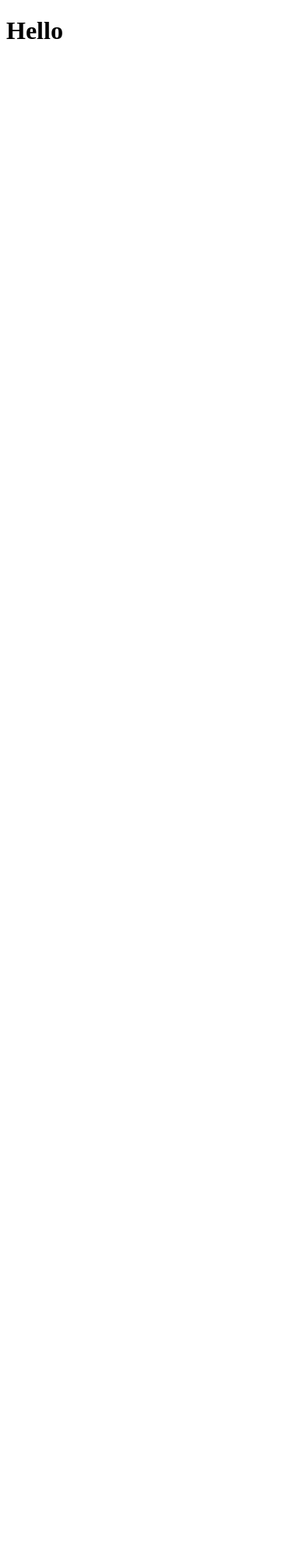
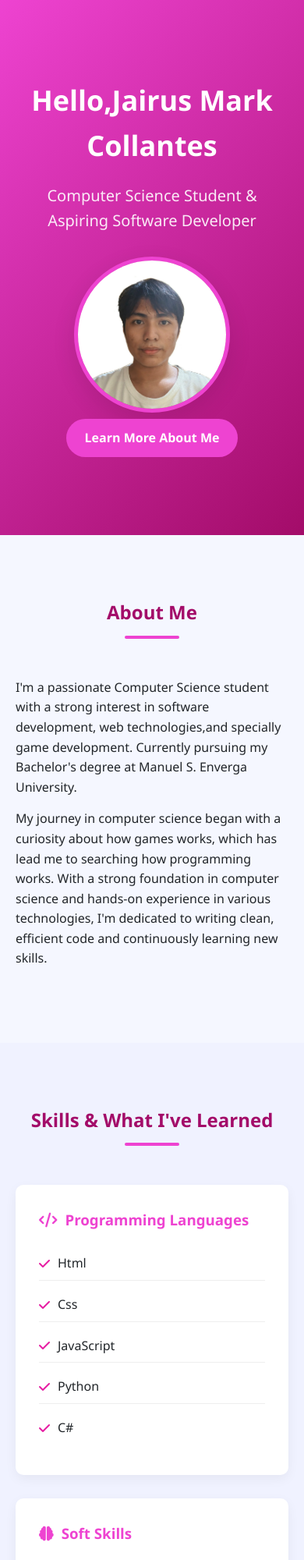
Before and after one commit to JairusCollantes/jairuscollantes.github.io, a plain HTML site: page index.html in a window 390 px wide. Shown: the top 2000 px of the page at 78% size. Before the commit the page ends 844 px from the top, so only its background shows below. Drawn offline with Linux system fonts and the light colour scheme.

Commit message:
send help

```diff
--- a/index.html
+++ b/index.html
@@ -1,10 +1,119 @@
 <!DOCTYPE html>
+<html lang="en">
 <head>
+    <meta charset="UTF-8">
+    <meta name="viewport" content="width=device-width, initial-scale=1.0">
+    <link rel="stylesheet" href="style.css">
     <title>Jairus Mark C. Collantes</title>
-    <link rel="stylesheet" href="style.css">
+    <link rel="stylesheet" href="https://cdnjs.cloudflare.com/ajax/libs/font-awesome/6.4.0/css/all.min.css">
     <link rel="shortcut icon" href="favicon.ico" type="image/x-icon">
-    <meta name="description" content="Jairus Mark Collantes Github about me Page">
+    <meta name="description" content="Here we go again with another portfolio huhu though i go with more professional style this time gahdamn will sir chua ever gonna read this shit ?? o well ">
 </head>
 <body>
-    <h1>Hello</h1>
+    <header>
+        <div class="container">
+            <div class="hero-content">
+                <h1>Hello,Jairus Mark Collantes</h1>
+                <p>Computer Science Student & Aspiring Software Developer</p>
+                <div class="about-image">
+                    <img src="profile.jfif" alt="Profile Picture" class="profile-img">
+                </div>
+                <a href="#about" class="btn">Learn More About Me</a>
+            </div>
+        </div>
+    </header>
+    <section id="about">
+        <div class="container">
+            <h2 class="section-title">About Me</h2>
+            <div class="about-content">
+                <div class="about-text">
+                    <p>I'm a passionate Computer Science student with a strong interest in software development, web technologies,and specially game development. Currently pursuing my Bachelor's degree at Manuel S. Enverga University.</p>
+                    <p>My journey in computer science began with a curiosity about how games works, which has lead me to searching how programming works. With a strong foundation in computer science and hands-on experience in various technologies, I'm dedicated to writing clean, efficient code and continuously learning new skills.</p>
+                </div>
+            </div>
+        </div>
+    </section>
+    <section id="skills" style="background-color: #f0f2ff;">
+        <div class="container">
+            <h2 class="section-title">Skills & What I've Learned</h2>
+            <div class="skills-container">
+                <div class="skill-category">
+                    <h3><i class="fas fa-code"></i> Programming Languages</h3>
+                    <ul class="skill-list">
+                        <li><i class="fas fa-check"></i> Html</li>
+                        <li><i class="fas fa-check"></i> Css</li>
+                        <li><i class="fas fa-check"></i> JavaScript</li>
+                        <li><i class="fas fa-check"></i> Python</li>
+                        <li><i class="fas fa-check"></i> C#</li>
+                    </ul>
+                </div>
+                <div class="skill-category">
+                    <h3><i class="fas fa-brain"></i> Soft Skills</h3>
+                    <ul class="skill-list">
+                        <li><i class="fas fa-check"></i> Problem Solving</li>
+                        <li><i class="fas fa-check"></i> Team Collaboration</li>
+                        <li><i class="fas fa-check"></i> Communication</li>
+                        <li><i class="fas fa-check"></i> Time Management</li>
+                        <li><i class="fas fa-check"></i> Adaptability</li>
+                    </ul>
+                </div>
+            </div>
+        </div>
+    </section>
+    <section id="contact">
+        <div class="container">
+            <h2 class="section-title">Get In Touch</h2>
+            <div class="contact-container">
+                <div class="contact-info">
+                    <p>I'm always open to discussing new opportunities, collaborations, or just having a friendly chat about technology and software development.</p>
+
+                    <div class="contact-item">
+                        <div class="contact-icon">
+                            <i class="fas fa-envelope"></i>
+                        </div>
+                        <div>
+                            <h3>Email</h3>
+                            <p>jairuscollantes0@gmail.com</p>
+                        </div>
+                    </div>
+
+                    <div class="contact-item">
+                        <div class="contact-icon">
+                            <i class="fas fa-phone"></i>
+                        </div>
+                        <div>
+                            <h3>Phone</h3>
+                            <p>+63 9100 6927 33</p>
+                        </div>
+                    </div>
+
+                    <div class="contact-item">
+                        <div class="contact-icon">
+                            <i class="fas fa-map-marker-alt"></i>
+                        </div>
+                        <div>
+                            <h3>Location</h3>
+                            <p>Tayabas, Philippines</p>
+                        </div>
+                    </div>
+                </div>
+            </div>
+        </div>
+    </section>
+
+    <footer>
+        <div class="container">
+            <h2>Let's Connect!</h2>
+            <p>Feel free to reach out through any of the platforms below</p>
+
+            <div class="social-links">
+                <a href="https://www.linkedin.com/in/jairus-mark-collantes/"><i class="fab fa-linkedin-in"></i></a>
+                <a href="https://github.com/JairusCollantes"><i class="fab fa-github"></i></a>
+                <a href="https://www.facebook.com/jairusmark.collantes"><i class="fab fa-facebook"></i></a>
+            </div>
+
+            <p>&copy; 2023 Alex Johnson. All Rights Reserved.</p>
+        </div>
+    </footer>
 </body>
+</html>
--- a/style.css
+++ b/style.css
@@ -0,0 +1,264 @@
+
+:root {
+    --primary: #ee43d1;
+    --secondary: #a30c69;
+    --accent: #e61ca2;
+    --light: #f8f9fa;
+    --dark: #212529;
+    --gray: #6c757d;
+}
+
+* {
+    margin: 0;
+    padding: 0;
+    box-sizing: border-box;
+    font-family: 'Segoe UI', Tahoma, Geneva, Verdana, sans-serif;
+}
+
+body {
+    background-color: #f5f7ff;
+    color: var(--dark);
+    line-height: 1.6;
+}
+
+.container {
+    max-width: 1200px;
+    margin: 0 auto;
+    padding: 0 20px;
+}
+
+section {
+    padding: 80px 0;
+}
+
+h1, h2, h3 {
+    margin-bottom: 20px;
+    color: var(--secondary);
+}
+
+p {
+    margin-bottom: 15px;
+}
+
+a {
+    color: var(--primary);
+    text-decoration: none;
+    transition: all 0.3s ease;
+}
+
+a:hover {
+    color: var(--accent);
+}
+
+.btn {
+    display: inline-block;
+    background: var(--primary);
+    color: white;
+    padding: 12px 24px;
+    border-radius: 30px;
+    font-weight: 600;
+    transition: all 0.3s ease;
+    border: none;
+    cursor: pointer;
+}
+
+.btn:hover {
+    background: var(--secondary);
+    transform: translateY(-3px);
+    box-shadow: 0 10px 20px rgba(0,0,0,0.1);
+}
+
+.section-title {
+    text-align: center;
+    margin-bottom: 50px;
+    position: relative;
+}
+
+.section-title::after {
+    content: '';
+    display: block;
+    width: 70px;
+    height: 4px;
+    background: var(--primary);
+    margin: 10px auto;
+    border-radius: 2px;
+}
+
+/* Header Styles */
+header {
+    background: linear-gradient(135deg, var(--primary), var(--secondary));
+    color: white;
+    padding: 100px 0;
+    text-align: center;
+}
+
+.hero-content {
+    max-width: 800px;
+    margin: 0 auto;
+}
+
+.hero-content h1 {
+    font-size: 48px;
+    margin-bottom: 20px;
+    color: white;
+}
+
+.hero-content p {
+    font-size: 20px;
+    margin-bottom: 30px;
+    opacity: 0.9;
+}
+
+/* About Section */
+.about-content {
+    display: flex;
+    align-items: center;
+    gap: 50px;
+}
+
+.about-text {
+    flex: 1;
+}
+
+.about-image {
+    flex: 1;
+    text-align: center;
+}
+
+.profile-img {
+    width: 300px;
+    height: 300px;
+    border-radius: 50%;
+    object-fit: cover;
+    border: 5px solid var(--primary);
+    box-shadow: 0 10px 30px rgba(0,0,0,0.1);
+}
+
+/* Skills Section */
+.skills-container {
+    display: grid;
+    grid-template-columns: repeat(auto-fit, minmax(300px, 1fr));
+    gap: 30px;
+}
+
+.skill-category {
+    background: white;
+    border-radius: 10px;
+    padding: 30px;
+    box-shadow: 0 5px 15px rgba(0,0,0,0.05);
+    transition: transform 0.3s ease;
+}
+
+.skill-category:hover {
+    transform: translateY(-10px);
+}
+
+.skill-category h3 {
+    display: flex;
+    align-items: center;
+    gap: 10px;
+    color: var(--primary);
+}
+
+.skill-list {
+    list-style: none;
+}
+
+.skill-list li {
+    margin-bottom: 10px;
+    padding: 8px 0;
+    border-bottom: 1px solid #eee;
+    display: flex;
+    align-items: center;
+    gap: 10px;
+}
+
+.skill-list li:last-child {
+    border-bottom: none;
+}
+
+.skill-list i {
+    color: var(--accent);
+}
+
+/* Contact Section */
+.contact-container {
+    display: flex;
+    gap: 50px;
+}
+
+.contact-info {
+    flex: 1;
+}
+
+.contact-form {
+    flex: 1;
+}
+
+.contact-item {
+    display: flex;
+    align-items: center;
+    margin-bottom: 20px;
+    gap: 15px;
+}
+
+.contact-icon {
+    width: 50px;
+    height: 50px;
+    background: var(--primary);
+    border-radius: 50%;
+    display: flex;
+    align-items: center;
+    justify-content: center;
+    color: white;
+    font-size: 20px;
+}
+
+
+footer {
+    background: var(--dark);
+    color: white;
+    padding: 50px 0;
+    text-align: center;
+}
+
+.social-links {
+    display: flex;
+    justify-content: center;
+    gap: 20px;
+    margin: 30px 0;
+}
+
+.social-links a {
+    display: flex;
+    align-items: center;
+    justify-content: center;
+    width: 50px;
+    height: 50px;
+    background: rgba(255,255,255,0.1);
+    border-radius: 50%;
+    color: white;
+    font-size: 20px;
+    transition: all 0.3s ease;
+}
+
+.social-links a:hover {
+    background: var(--primary);
+    transform: translateY(-5px);
+}
+
+/* Responsive Design */
+@media (max-width: 768px) {
+    .about-content, .contact-container {
+        flex-direction: column;
+    }
+
+    .hero-content h1 {
+        font-size: 36px;
+    }
+
+    .profile-img {
+        width: 200px;
+        height: 200px;
+    }
+}
```
Also changed, not shown: favicon.ico (added), profile.jfif (added).
